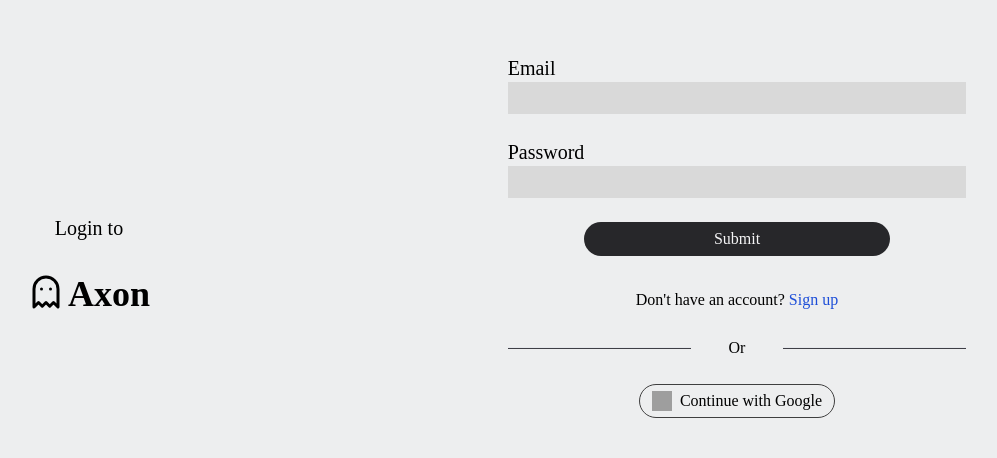
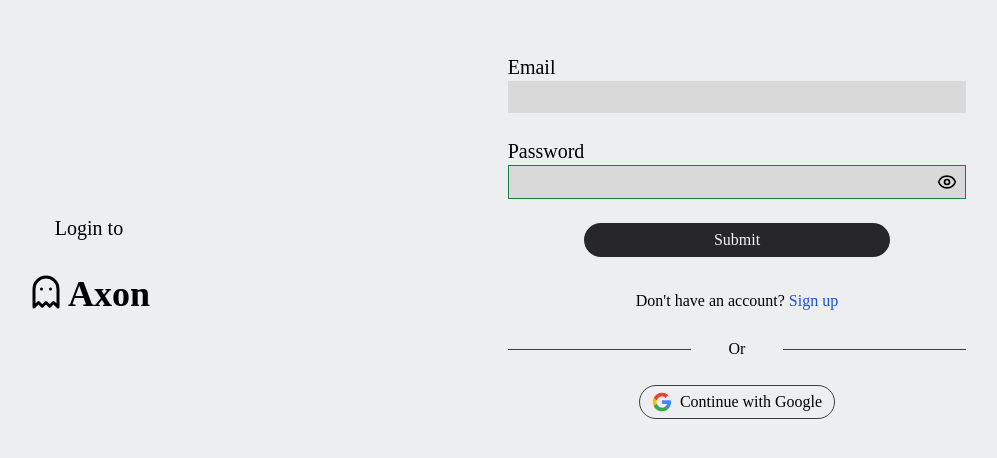
Before and after one commit to RahulSBytes/Axon, a React (Vite) app in the folder client/: page /login in a window 1280 px wide. Shown: the part 136-594 px from the top of the page, without its empty margins (159-1156 px from the left). Built offline with nearby package versions, Linux system fonts and the light colour scheme; no server answers; grey boxes are pictures that could not be loaded; a web font is replaced by a local one.

Commit message:
added password hiding and showing icon

```diff
--- a/client/src/components/Pages/Login.jsx
+++ b/client/src/components/Pages/Login.jsx
@@ -1,14 +1,14 @@
-import { Ghost } from "lucide-react";
-import google from '../../assets/google.png'
+import { Eye, EyeClosed, Ghost } from "lucide-react";
 import { useAuth } from "../../hooks/useAuth";
 import { Navigate, useNavigate } from "react-router-dom";
 import { useState } from "react";
-import {toast} from "react-hot-toast"
+import { toast } from "react-hot-toast"
 
 export default function Login() {
 
   const [email, setEmail] = useState('');
   const [password, setPassword] = useState('');
+  const [seePassword, setSeePassword] = useState(false);
 
   const { login, loginWithGoogle, user } = useAuth();
   const navigate = useNavigate();
@@ -46,11 +46,16 @@
       <form action="" onSubmit={handleSubmit} method="post" className=" flex flex-col gap-6 md:h-screen md:w-4/6 w-3/4 justify-center">
         <div className=" flex flex-col">
           <label htmlFor="email" className="text-xl font-medium">Email</label>
-          <input onChange={(e)=>setEmail(e.target.value)} value={email} required type="email" name="email" id="email" className="bg-[#D9D9D9] p-1 outline-none" />
+
+          <input onChange={(e) => setEmail(e.target.value)} value={email} required type="email" name="email" id="email" className="bg-[#D9D9D9] p-1 outline-none" />
+
         </div>
         <div className="flex flex-col">
-          <label htmlFor="password"  required  className="text-xl font-medium">Password</label>
-          <input type="password" onChange={(e)=>setPassword(e.target.value)} value={password} className="bg-[#D9D9D9] p-1 outline-none" name="password" id="password" />
+          <label htmlFor="password" required className="text-xl font-medium">Password</label>
+          <div className="flex border  border-green-700 bg-[#D9D9D9] items-center pr-2">
+            <input type={seePassword ? "text" : "password"} onChange={(e) => setPassword(e.target.value)} value={password} className="bg-[#D9D9D9]  flex-1 p-1 outline-none" name="password" id="password" />
+            {seePassword ? <EyeClosed className="cursor-pointer" size={20} onClick={() => setSeePassword(false)} /> : <Eye className="cursor-pointer" size={20} onClick={() => setSeePassword(true)} />}
+          </div>
         </div>
         <button onClick={handleSubmit} className="w-2/3 self-center rounded-full py-[5px] bg-zinc-800 text-zinc-100 mb-2" type="submit">Submit</button>
         <p className="self-center">Don't have an account? <a href="/signup" className="text-blue-700">Sign up</a></p>
@@ -59,7 +64,7 @@
           <div>Or</div>
           <hr className=" w-2/5 bg-zinc-700 h-[2px]" />
         </div>
-        <button type="button" onClick={handleGoogleLogin} className="border border-muted w-fit flex rounded-full py-1 px-3 gap-2 justify-center items-center self-center"> <img src={google} alt="" className="h-5 w-5" /> Continue with Google</button>
+        <button type="button" onClick={handleGoogleLogin} className="border border-muted w-fit flex rounded-full py-1 px-3 gap-2 justify-center items-center self-center"> <img src='./google.png' alt="" className="h-5 w-5" /> Continue with Google</button>
       </form>
     </div>
   </div>
--- a/client/src/components/Pages/Signup.jsx
+++ b/client/src/components/Pages/Signup.jsx
@@ -1,17 +1,18 @@
-import { Ghost } from "lucide-react";
-import google from '../../assets/google.png'
+import { Eye, EyeClosed, Ghost } from "lucide-react";
+// import google from '../../assets/google.png'
 import { useAuth } from "../../hooks/useAuth";
 import { useState } from "react";
 import { Navigate, useNavigate } from "react-router-dom";
 
 export default function Signup() {
 
-const [formData, setFormData] = useState({
+  const [formData, setFormData] = useState({
     fullName: '',
     email: '',
     password: ''
   });
   const [error, setError] = useState('');
+  const [seePassword, setSeePassword] = useState(false);
   const [isLoading, setIsLoading] = useState(false);
 
   const { register, loginWithGoogle, user } = useAuth(); // ✅ Get loginWithGoogle
@@ -78,8 +79,11 @@
           <input type="email" onChange={handleChange} value={formData.email} required name="email" id="email" className="bg-[#D9D9D9] p-1 outline-none" />
         </div>
         <div className="flex flex-col">
-          <label htmlFor="password"  className="text-xl font-medium">Password</label>
-          <input type="password" onChange={handleChange} value={formData.password} required className="bg-[#D9D9D9] p-1 outline-none" name="password" id="password" />
+          <label htmlFor="password" className="text-xl font-medium">Password</label>
+          <div className="flex  bg-[#D9D9D9] items-center px-2">
+            <input type={seePassword ?"text": "password"} onChange={handleChange} value={formData.password} required className="bg-[#D9D9D9] p-1  outline-none flex-1" name="password" id="password" />
+            {seePassword ? <EyeClosed className="cursor-pointer" size={20} onClick={() => setSeePassword(false)} /> : <Eye className="cursor-pointer" size={20} onClick={() => setSeePassword(true)} />}
+          </div>
         </div>
         <button onClick={handleSubmit} className="w-2/3 self-center rounded-full py-[5px] bg-zinc-800 text-zinc-100 mb-2" type="submit">Submit</button>
         <p className="self-center">Already have an account? <a href="/login" className="text-blue-700">Login</a></p>
@@ -88,7 +92,7 @@
           <div>Or</div>
           <hr className=" w-2/5 bg-zinc-700 h-[2px]" />
         </div>
-        <button onClick={handleGoogleSignup} type="button" className="border border-muted w-fit flex rounded-full py-1 px-3 gap-2 justify-center items-center self-center"> <img src={google} alt="" className="h-5 w-5" /> Continue with Google</button>
+        <button onClick={handleGoogleSignup} type="button" className="border border-muted w-fit flex rounded-full py-1 px-3 gap-2 justify-center items-center self-center"> <img src='./google.png' alt="" className="h-5 w-5" /> Continue with Google</button>
       </form>
     </div>
   </div>
--- a/client/src/contexts/AuthContext.jsx
+++ b/client/src/contexts/AuthContext.jsx
@@ -29,7 +29,7 @@
         setUser(null);
       }
     } catch (error) {
-      toast.error('Auth check failed');
+      console.log('Auth check failed');
       setUser(null);
     } finally {
       setLoading(false);
```
Also changed, not shown: client/public/google.png (added).
